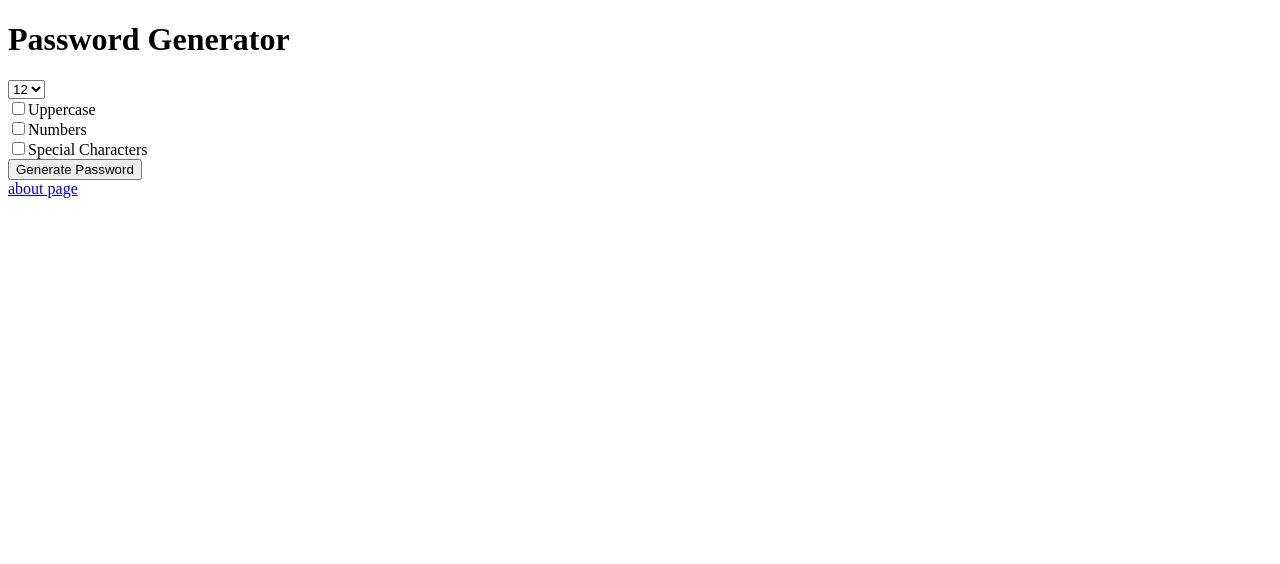
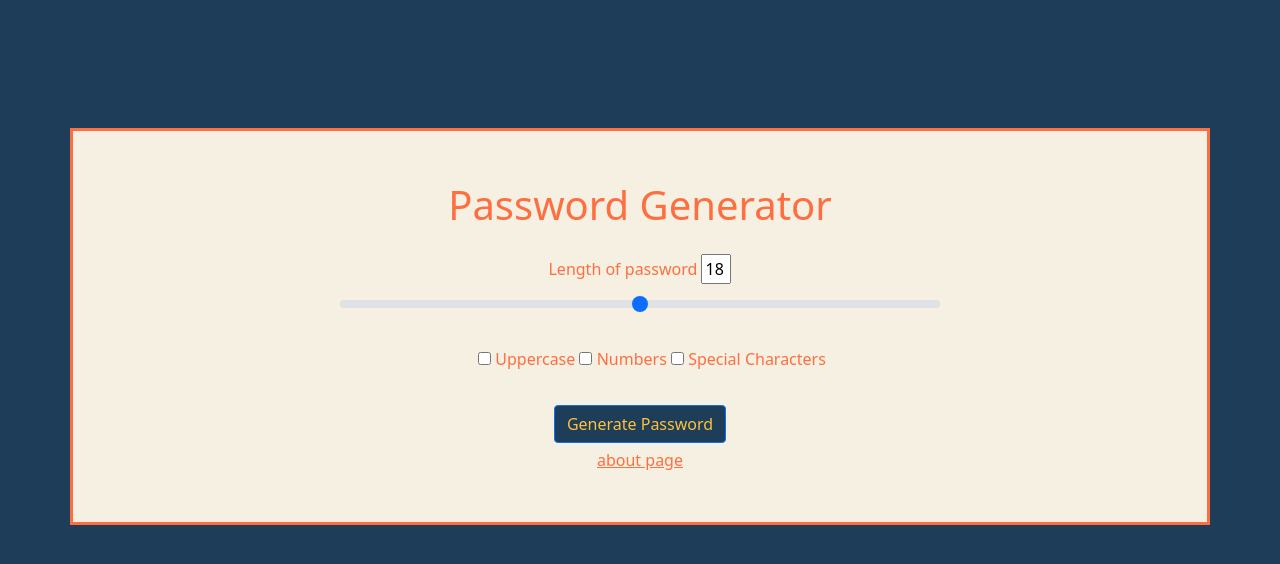
Before and after one commit to airinnlionhart/password_generator, a Django app: page / in a window 1280 px wide. Shown: the top 564 px of the page. Run offline with Django 3.2, Linux system fonts and the light colour scheme.

Commit message:
Added some style pretty much the finshed project just need to style other pages

```diff
--- a/password_generator/generator/templates/generator/about.html
+++ b/password_generator/generator/templates/generator/about.html
@@ -3,14 +3,17 @@
 <head>
     <meta charset="UTF-8">
     <title>About</title>
+    <link href="https://cdn.jsdelivr.net/npm/bootstrap@5.0.0-beta3/dist/css/bootstrap.min.css" rel="stylesheet" integrity="sha384-eOJMYsd53ii+scO/bJGFsiCZc+5NDVN2yr8+0RDqr0Ql0h+rP48ckxlpbzKgwra6" crossorigin="anonymous">
 </head>
 <body>
+<div class="container text-center">
 <h1>About the creator</h1>
 <p>
     This was a project so I could learn how to use Django. I hope that you can use it to create strong password
     I have this on github so feel free to learn for this project. I learned how to create this using an app called
     ZappyCode
 </p>
-<button><a href="/">Return To Home Page</a></button>
+<a href="/" class="btn btn-primary">Return To Home Page</a>
+</div>
 </body>
 </html>
--- a/password_generator/generator/templates/generator/home.html
+++ b/password_generator/generator/templates/generator/home.html
@@ -3,33 +3,42 @@
 <head>
     <meta charset="UTF-8">
     <title>Password Generator</title>
+    <link href="https://cdn.jsdelivr.net/npm/bootstrap@5.0.0-beta3/dist/css/bootstrap.min.css" rel="stylesheet" integrity="sha384-eOJMYsd53ii+scO/bJGFsiCZc+5NDVN2yr8+0RDqr0Ql0h+rP48ckxlpbzKgwra6" crossorigin="anonymous">
 </head>
-<body>
-<h1>Password Generator</h1>
+<body style="background-color:#1e3d59">
+<div class="container text-center" style="margin-top:10%; border-style: solid; background-color:#f5f0e1; color:#ff6e40;">
+    <div class="row" style="margin:50px;">
+        <div class="col-md-2"></div>
+        <div class="col-md-8">
+            <h1>Password Generator</h1>
 
-<form action="password">
-    <select name="length">
-        <option value="6">6</option>
-        <option value="7">7</option>
-        <option value="7">8</option>
-        <option value="9">9</option>
-        <option value="10">10</option>
-        <option value="12" selected="selected">12</option>
-        <option value="16">16</option>
-        <option value="18">18</option>
-        <option value="24">24</option>
-    </select>
-    <br>
-    <input type="checkbox" name="uppercase">Uppercase
-    <br>
-    <input type="checkbox" name="numbers">Numbers
-    <br>
-     <input type="checkbox" name="special">Special Characters
-    <br>
-    <input type="submit" value="Generate Password">
-    <br>
-    <a href="/about">about page</a>
+            <form action="password">
+                <div id="slider" style="margin:25px;">
+                    <label for="customRange2" class="form-label">Length of password <input type="text" id="textInput" value="18" style="width:30px"></label>
+                    <input type="range" class="form-range" min="6" max="30"  step="1" id="customRange2" name="length" onchange="updateTextInput(this.value);">
+                </div>
+                <div class="form-check from-check-inline" style="margin:5px;">
+                <input type="checkbox" name="uppercase" id="upppercase">
+                <label class="form-check-label" for="upppercase">Uppercase</label>
+                <input type="checkbox" name="numbers" id="numbers">
+                    <label class="form-check-label" for="numbers">Numbers</label>
+                 <input type="checkbox" name="special" id="special">
+                    <label class="form-check-label" for="special">Special Characters</label>
+                </div>
+                <br>
+                <input type="submit" value="Generate Password" class="btn btn-primary" style="margin:5px; background-color:#1e3d59; color:#ffc13b">
+                <br>
+                <a href="/about" style="margin:5px; color:#ff6e40;">about page</a>
 
-</form>
+            </form>
+        </div>
+        <div class="col-md-2"></div>
+    <div>
+</div>
+<script>
+   function updateTextInput(val) {
+          document.getElementById('textInput').value=val;
+        }
+</script>
 </body>
 </html>
```
Also changed, not shown: password_generator/generator/templates/generator/password.html (+7 -4 lines).
